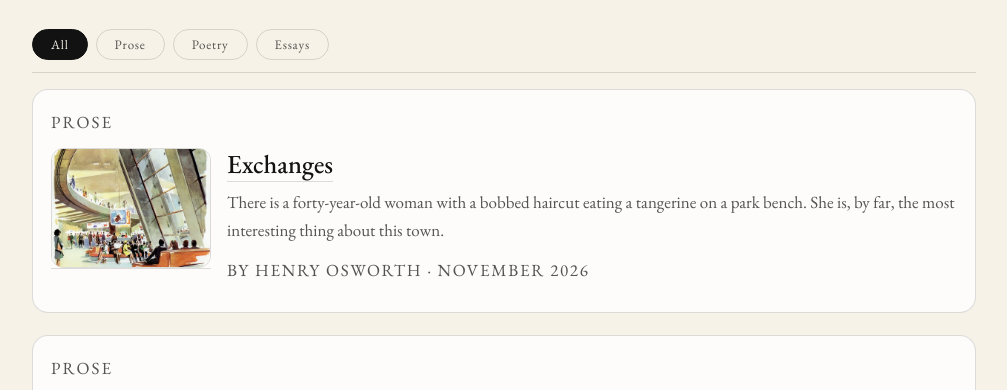
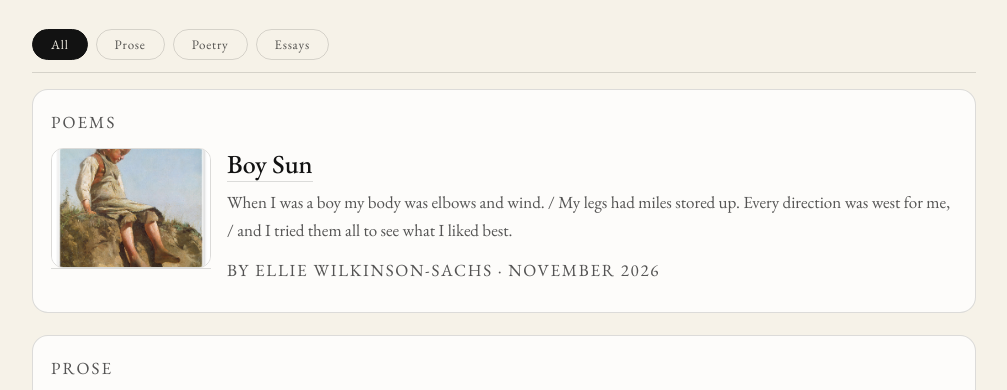
Before and after one commit to naomisussis-glitch/theastorian, a plain HTML site: page index.html in a window 1280 px wide. Shown: the part 356-746 px from the top of the page, without its empty margins (136-1143 px from the left). Drawn offline with nearby package versions, Linux system fonts and the light colour scheme.

Commit message:
Add article preview for 'Boy Sun' by Ellie Wilkinson-Sachs
Added a new article preview card for 'Boy Sun' by Ellie Wilkinson-Sachs.

```diff
--- a/index.html
+++ b/index.html
@@ -336,7 +336,28 @@
 
         <div class="grid" id="article-grid">
 
-            <!-- Article preview card -->
+        <!-- Article preview card -->
+        <article class="card" data-genre="poetry">
+          <p class="kicker">Poems</p>
+
+          <div class="preview">
+            <a href="articles/boy-sun.html" aria-label="Read Boy Sun">
+              <img src="boysun.jpg" alt="Boy Sun — preview image">
+            </a>
+
+            <div class="meta">
+              <h2>
+                <a href="articles/boy-sun.html">Boy Sun</a>
+              </h2>
+              <p>
+                When I was a boy my body was elbows and wind. / My legs had miles stored up. Every direction was west for me, / and I tried them all to see what I liked best.
+              </p>
+              <p class="label">By Ellie Wilkinson-Sachs · November 2026</p>
+            </div>
+          </div>
+        </article>
+
+        <!-- Article preview card -->
         <article class="card" data-genre="prose">
           <p class="kicker">Prose</p>
 
```
